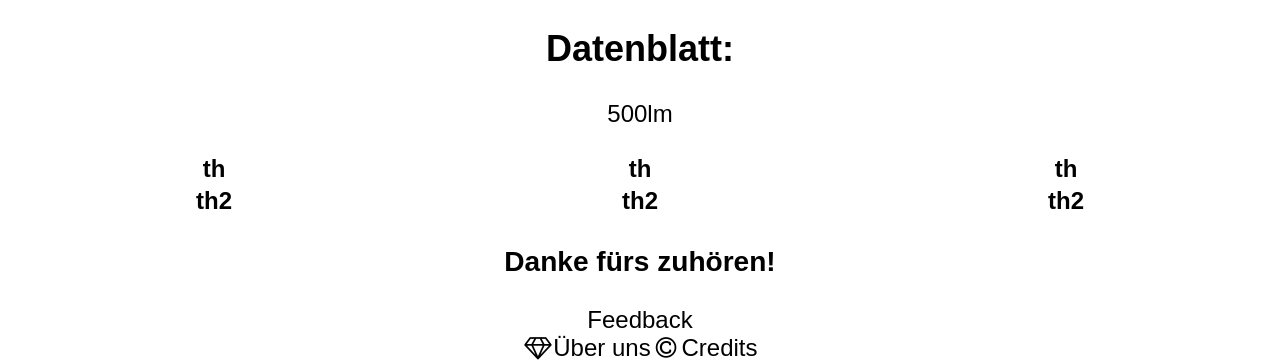
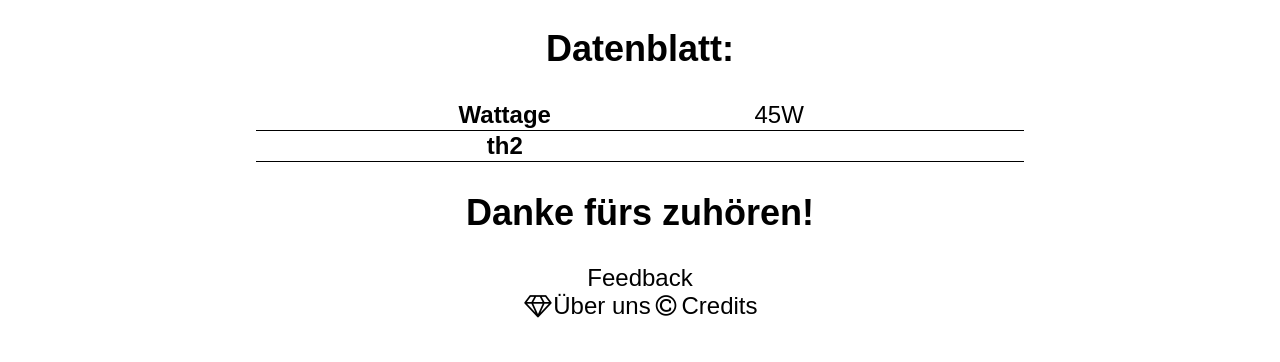
Before and after one commit to 101da/test.io, a plain HTML site: page index.html in a window 1280 px wide. Shown: the part 802-1164 px from the top of the page. After the commit the page ends 1122 px from the top, so only its background shows below. Drawn offline with Linux system fonts and the light colour scheme; a web font is replaced by a local one.

Commit message:
initial commit #3

```diff
--- a/Allgemein.css
+++ b/Allgemein.css
@@ -20,6 +20,15 @@ a:visited {
 a:active {
   #FF0054;
 }
-.specsheet {
-
+.specsheet table {
+  width: 60%;
+  text-align: center;
+  border-collapse: collapse;
+  margin: 0% 20% 0% 20%;
 }
+.specsheet th, td {
+  border-bottom: 1px solid #000;
+}
+.specsheet td {
+  text-align: left
+}
--- a/index.html
+++ b/index.html
@@ -83,20 +83,17 @@ body {
   </div>
   <section class="specsheet">
     <h1>Datenblatt:</h1>
-    <p>500lm</p>
-    <table style="width: 100%">
+    <table>
        <tr>
-         <th>th</th>
-         <th>th</th>
-         <th>th</th>
+         <th>Wattage</th>
+         <td>45W</td>
        </tr>
        <tr>
          <th>th2</th>
-         <th>th2</th>
-         <th>th2</th>
+         <td></td>
        </tr>
     </table>
-  </selction>
+  </section>
   <section class="feedback">
     <h1>Danke fürs zuhören!</h1>
     <a href="#">Feedback</a>
```
Also changed, not shown: MyFont.otf (added).
